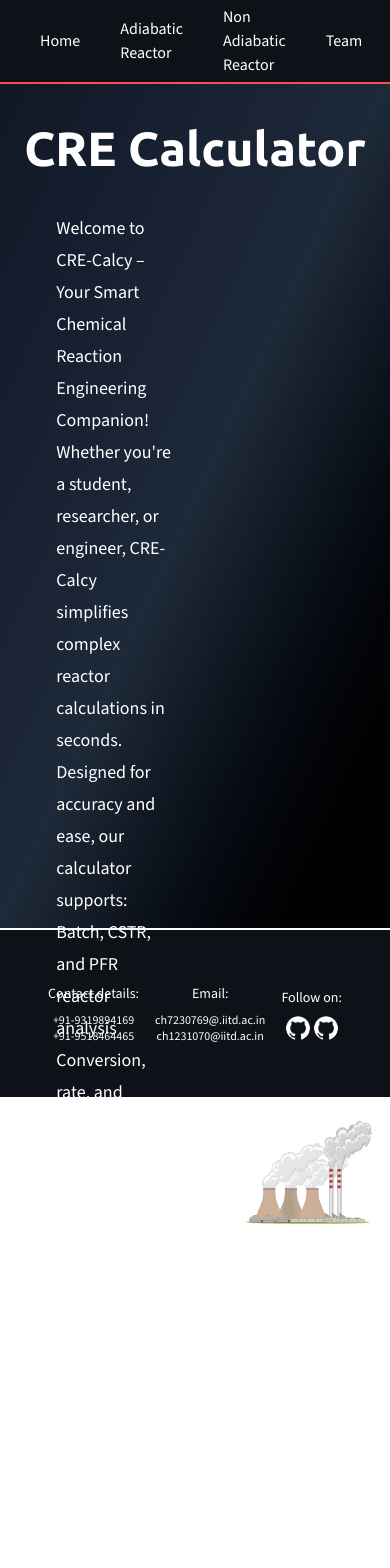
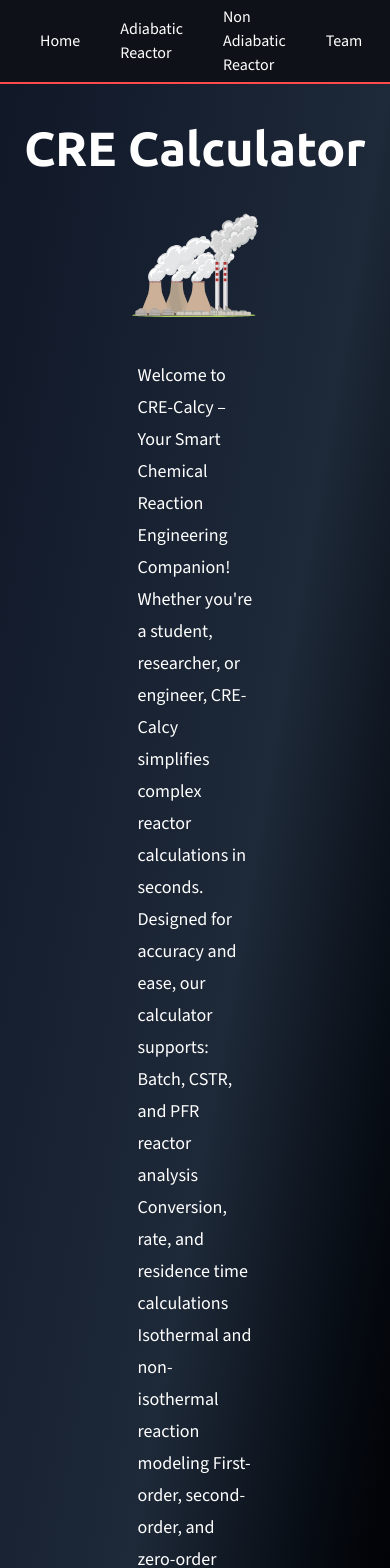
Before and after one commit to Shobhit-2510/CLL_122_Project, a Next.js app: page / in a window 390 px wide. Shown: the top 1568 px of the page. Built offline with nearby package versions, Linux system fonts and the light colour scheme.

Commit message:
made home responsive

```diff
--- a/app/components/Footer.js
+++ b/app/components/Footer.js
@@ -75,7 +75,10 @@ const Footer = () => {
           <Link className="text-xs md:text-sm" href={"/adiabatic"}>
             Adiabatic Reactor
           </Link>
-          <Link href={"https://non-adiabatic.streamlit.app/"}>
+          <Link
+            className="text-xs md:text-sm"
+            href={"https://non-adiabatic.streamlit.app/"}
+          >
             Non Adiabatic Reactor
           </Link>
           <Link className="text-xs md:text-sm" href={"/team"}>
--- a/app/page.js
+++ b/app/page.js
@@ -15,10 +15,18 @@ export default function Home() {
   return (
     <>
       <div
-        className={`items-center flex flex-col h-screen text-5xl  font-bold text-white bg-gradient-to-br from-gray-900 via-gray-800 to-black gap-10`}
+        className={`items-center flex flex-col  text-5xl  font-bold text-white bg-gradient-to-br from-gray-900 via-gray-800 to-black gap-10 pb-10`}
       >
         <div className={`mt-10 ${ss.className}`}>CRE Calculator</div>
-        <div className="flex flex-row justify-around items-center">
+        <div className="flex flex-col md:flex-row justify-around items-center gap-10">
+          <Image
+            src="/plant.svg"
+            alt="Chemical Plant"
+            width={200}
+            height={200}
+            className="w-1/3 md:hidden"
+            priority
+          />
           <div className="text-[18px] w-1/2 px-10 font-normal leading-8">
             {`Welcome to CRE-Calcy – Your Smart Chemical Reaction Engineering
             Companion! Whether you're a student, researcher, or engineer,
@@ -37,7 +45,7 @@ export default function Home() {
             alt="Chemical Plant"
             width={200}
             height={200}
-            className="w-1/3"
+            className="w-1/3 hidden md:block"
             priority
           />
         </div>
```
